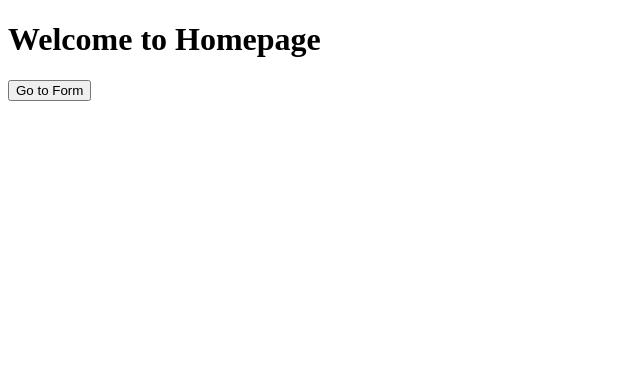
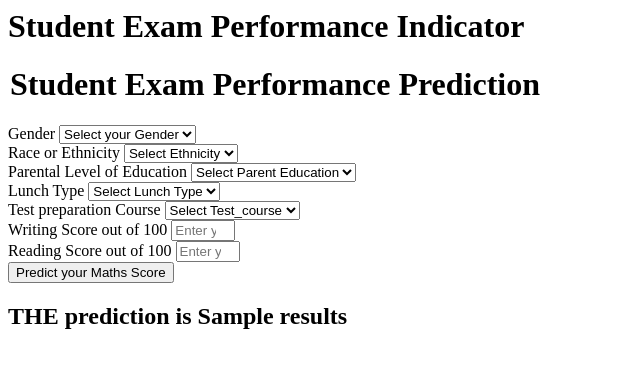
Before and after one commit to BharathVasanth12/mlproject, a Flask app: template templates/home.html in a window 1280 px wide. Shown: the top 368 px of the page, without its empty margins (0-640 px from the left). Run offline with Flask 3, Linux system fonts and the light colour scheme; the template is opened without the code that fills it: most values are stand-ins (such as "Sample title", 1, 10 or a date in 2020).

Commit message:
prediction pipeline

```diff
--- a/main.py
+++ b/main.py
@@ -1,42 +1,3 @@
-# from flask import Flask, render_template, request, redirect, url_for
-
-# app = Flask(__name__)
-
-# # Homepage
-# @app.route("/")
-# def home():
-#     return render_template("home.html")
-
-# # Form page
-# @app.route("/form", methods=["GET", "POST"])
-# def form():
-#     if request.method == "POST":
-#         data = {
-#             "first_name": request.form.get("first_name"),
-#             "last_name": request.form.get("last_name"),
-#             "age": request.form.get("age", type=int),
-#             "score": request.form.get("score", type=float),
-#             "gender": request.form.get("gender"),
-#             "category": request.form.get("category"),
-#             "notes": request.form.get("notes"),
-#         }
-#         file = request.files.get("attachment")  # optional
-
-#         # TODO: Process data or run ML model
-#         print("Form Submitted:", data)
-
-#         return redirect(url_for("confirmation"))
-
-#     return render_template("form.html")
-
-# # Confirmation page
-# @app.route("/confirmation")
-# def confirmation():
-#     return render_template("confirmation.html")
-
-# if __name__ == "__main__":
-#     app.run(host="0.0.0.0", port=8080, debug=True)
-
 from flask import Flask, render_template, request, redirect, url_for, flash
 
 app = Flask(__name__)
@@ -45,7 +6,7 @@ app.secret_key = "supersecretkey"  # needed for flash messages
 # Homepage
 @app.route("/")
 def home():
-    return render_template("home.html")
+    return render_template("homepage.html")
 
 # Form page
 @app.route("/form", methods=["GET", "POST"])
@@ -71,5 +32,7 @@ def form():
 def confirmation():
     return render_template("confirmation.html")
 
+
+
 if __name__ == "__main__":
     app.run(host="0.0.0.0", port=8080, debug=True)
--- a/templates/home.html
+++ b/templates/home.html
@@ -1,12 +1,111 @@
-<!DOCTYPE html>
 <html>
-<head>
-    <title>Homepage</title>
-</head>
 <body>
-    <h1>Welcome to Homepage</h1>
-    <a href="{{ url_for('form') }}">
-        <button>Go to Form</button>
-    </a>
-</body>
+    <div class="login">
+       <h1>Student Exam Performance Indicator</h1>
+
+       <form action="{{ url_for('predict_datapoint')}}" method="post">
+        <h1>
+            <legend>Student Exam Performance Prediction</legend>
+        </h1>
+        <div class="mb-3">
+            <label class="form-label">Gender</label>
+            <select class="form-control" name="gender" placeholder="Enter you Gender" required>
+                <option class="placeholder" selected disabled value="">Select your Gender</option>
+                <option value="male">
+                    Male
+                </option>
+                <option value="female">
+                    Female
+                </option>
+            </select>
+        </div>
+        <div class="mb-3">
+            <label class="form-label">Race or Ethnicity</label>
+            <select class="form-control" name="ethnicity" placeholder="Enter you ethnicity" required>
+                <option class="placeholder" selected disabled value="">Select Ethnicity</option>
+                <option value="group A">
+                    Group A
+                </option>
+                <option value="group B">
+                    Group B
+                </option>
+                <option value="group C">
+                    Group C
+                </option>
+                <option value="group D">
+                    Group D
+                </option>
+                <option value="group E">
+                    Group E
+                </option>
+            </select>
+        </div>
+        <div class="mb-3">
+            <label class="form-label">Parental Level of Education</label>
+            <select class="form-control" name="parental_level_of_education"
+                placeholder="Enter you Parent Education" required>
+                <option class="placeholder" selected disabled value="">Select Parent Education</option>
+                <option value="associate's degree">
+                    associate's degree
+                </option>
+                <option value="bachelor's degree">
+                    bachelor's degree
+                </option>
+                <option value="high school">
+                    high school
+                </option>
+                <option value="master's degree">
+                    master's degree
+                </option>
+                <option value="some college">
+                    some college
+                </option>
+                <option value="some high school">
+                    some high school
+                </option>
+            </select>
+        </div>
+        <div class="mb-3">
+            <label class="form-label">Lunch Type</label>
+            <select class="form-control" name="lunch" placeholder="Enter you Lunch" required>
+                <option class="placeholder" selected disabled value="">Select Lunch Type</option>
+                <option value="free/reduced">
+                    free/reduced
+                </option>
+                <option value="standard">
+                    standard
+                </option>
+            </select>
+        </div>
+        <div class="mb-3">
+            <label class="form-label">Test preparation Course</label>
+            <select class="form-control" name="test_preparation_course" placeholder="Enter you Course"
+                required>
+                <option class="placeholder" selected disabled value="">Select Test_course</option>
+                <option value="none">
+                    None
+                </option>
+                <option value="completed">
+                    Completed
+                </option>
+            </select>
+        </div>
+        <div class="mb-3">
+            <label class="form-label">Writing Score out of 100</label>
+            <input class="form-control" type="number" name="reading_score"
+                placeholder="Enter your Reading score" min='0' max='100' />
+        </div>
+        <div class="mb-3">
+            <label class="form-label">Reading Score out of 100</label>
+            <input class="form-control" type="number" name="writing_score"
+                placeholder="Enter your Reading Score" min='0' max='100' />
+        </div>
+        <div class="mb-3">
+            <input class="btn btn-primary" type="submit" value="Predict your Maths Score" required />
+        </div>
+    </form>
+    <h2>
+       THE  prediction is {{results}}
+    </h2>
+   <body>
 </html>
--- /dev/null
+++ b/templates/index.html
@@ -0,0 +1 @@
+<h1>Welcome to the home page</h1>
```
Also changed, not shown: app.py (added, +45 -0 lines), src/pipeline/predict_pipeline.py (+67 -0 lines), templates/homepage.html (added, +12 -0 lines).
